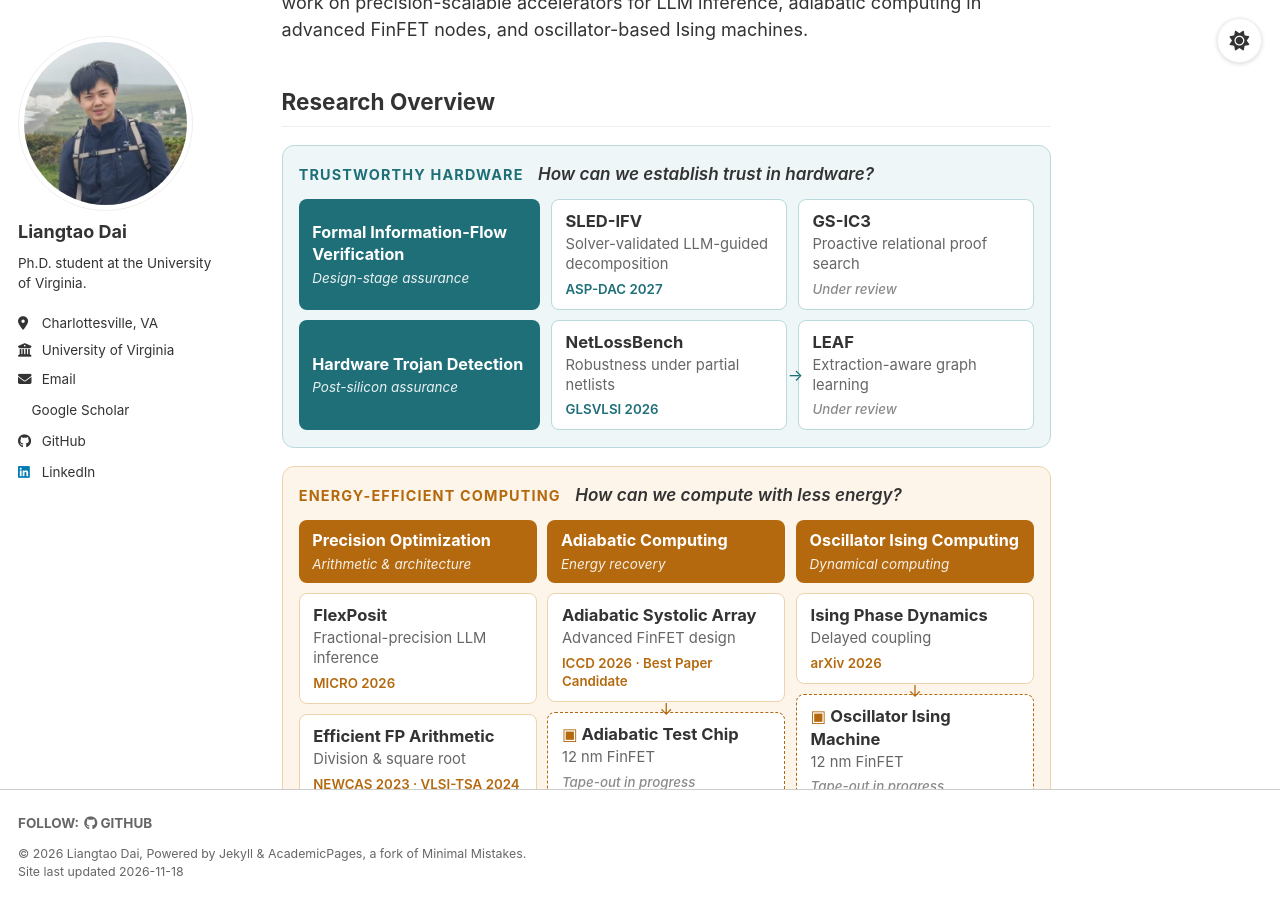
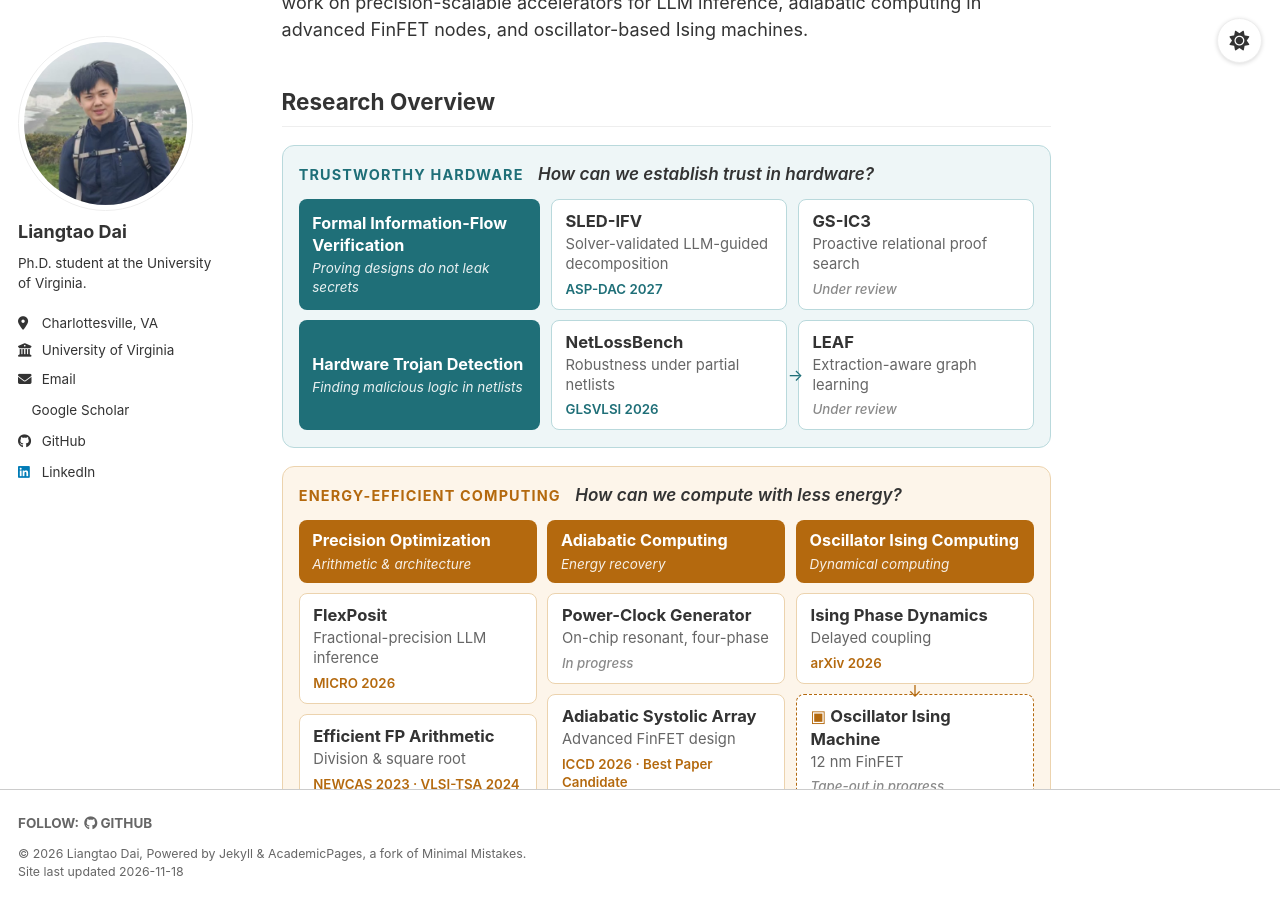
Before and after one commit to DDDDDlt/liangtaodai.github.io, a Jekyll site: the page built from _pages/about.md, in a window 1280 px wide and 900 px high, scrolled down 294 px. Built offline with Jekyll 4.4.1, drawn with Linux system fonts in a browser that asks for light colours; a style sheet for code colours, icons or effects is not loaded.

Commit message:
Research map: clearer theme subtitles, add power-clock generator card
Co-Authored-By: Claude Opus 5.5 <noreply@anthropic.com>
Claude-Session: https://claude.ai/code/session_01DYLYe9C6TX8cesK9o1eyX8

```diff
--- a/_includes/research_map.html
+++ b/_includes/research_map.html
@@ -9,7 +9,7 @@
     <div class="rmap-row">
       <div class="rmap-theme">
         <strong>Formal Information-Flow Verification</strong>
-        <span>Design-stage assurance</span>
+        <span>Proving designs do not leak secrets</span>
       </div>
       <div class="rmap-works">
         <a class="rmap-card" href="https://arxiv.org/abs/2609.25637">
@@ -28,7 +28,7 @@
     <div class="rmap-row">
       <div class="rmap-theme">
         <strong>Hardware Trojan Detection</strong>
-        <span>Post-silicon assurance</span>
+        <span>Finding malicious logic in netlists</span>
       </div>
       <div class="rmap-works rmap-works--chain">
         <a class="rmap-card" href="https://dl.acm.org/doi/10.1145/3787109.3815316">
@@ -74,6 +74,11 @@
           <strong>Adiabatic Computing</strong>
           <span>Energy recovery</span>
         </div>
+        <div class="rmap-card">
+          <strong>Power-Clock Generator</strong>
+          <span>On-chip resonant, four-phase</span>
+          <em class="rmap-wip">In progress</em>
+        </div>
         <a class="rmap-card" href="https://arxiv.org/abs/2608.30058">
           <strong>Adiabatic Systolic Array</strong>
           <span>Advanced FinFET design</span>
```
